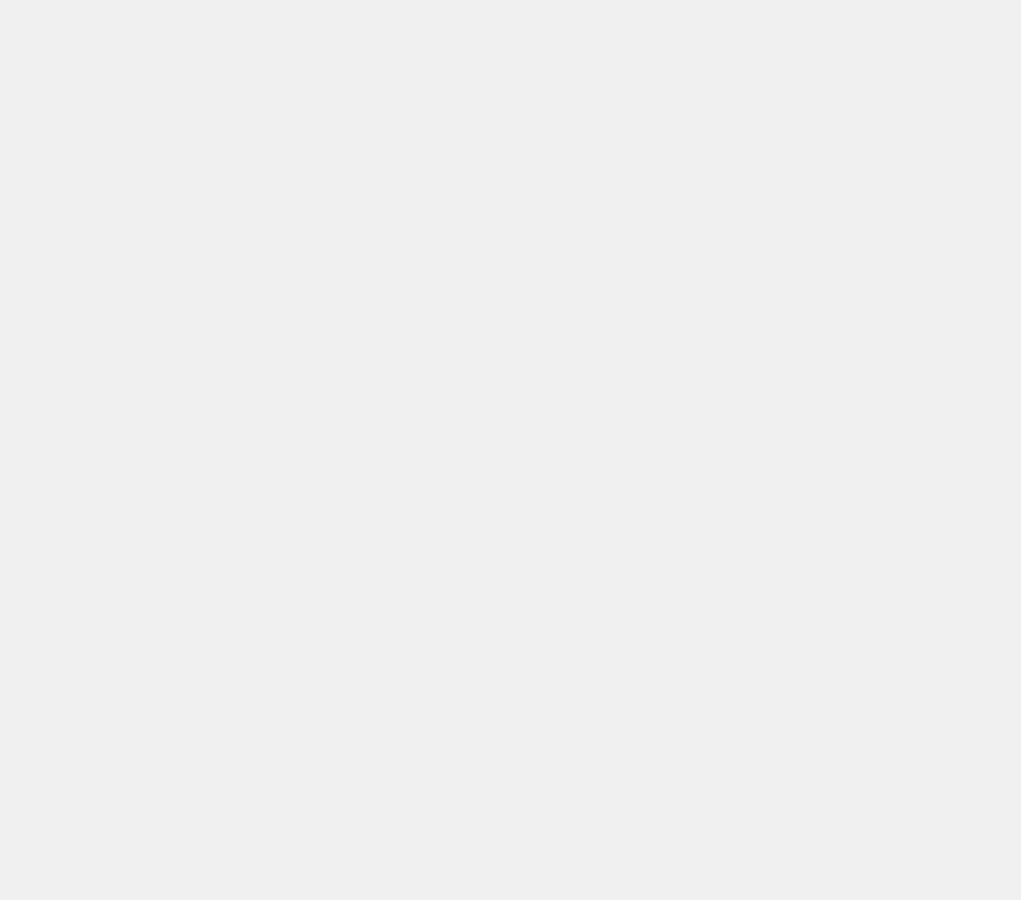
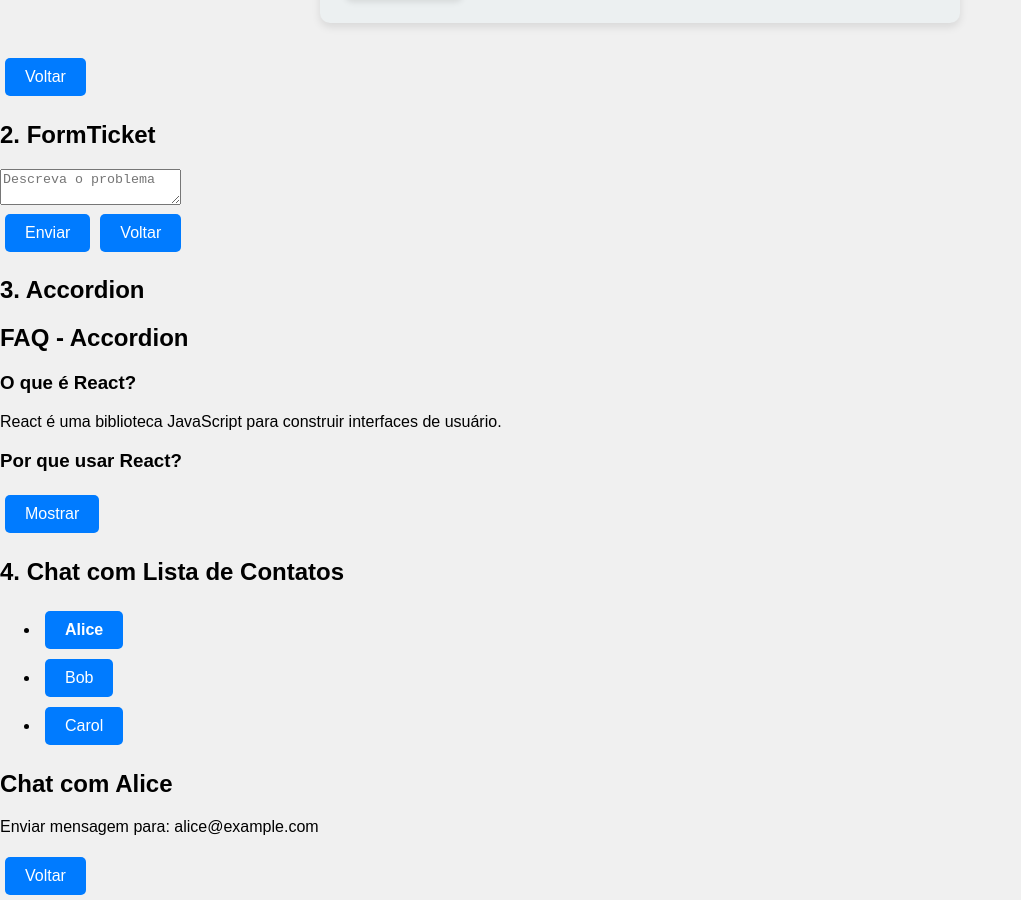
Before and after one commit to LfeBorges/LabEngSoftawer_JS-React2Bi, a React (Create React App) app: page /semana5 in a window 1280 px wide. Shown: the part 466-1366 px from the top of the page, without its empty margins (0-1021 px from the left). Before the commit the page ends 800 px from the top, so only its background shows below. Built offline with nearby package versions, Linux system fonts and the light colour scheme.

Commit message:
Atualização Atividade semana5
Foi adicionado novos forms

```diff
--- /dev/null
+++ b/src/Componentes/Accordion.js
@@ -0,0 +1,38 @@
+import { useState } from "react";
+
+function Panel({ title, children, isActive, onShow }) {
+  return (
+    <section>
+      <h3>{title}</h3>
+      {isActive ? (
+        <p>{children}</p>
+      ) : (
+        <button onClick={onShow}>Mostrar</button>
+      )}
+    </section>
+  );
+}
+
+export default function Accordion() {
+  const [activeIndex, setActiveIndex] = useState(0);
+
+  return (
+    <>
+      <h2>FAQ - Accordion</h2>
+      <Panel
+        title="O que é React?"
+        isActive={activeIndex === 0}
+        onShow={() => setActiveIndex(0)}
+      >
+        React é uma biblioteca JavaScript para construir interfaces de usuário.
+      </Panel>
+      <Panel
+        title="Por que usar React?"
+        isActive={activeIndex === 1}
+        onShow={() => setActiveIndex(1)}
+      >
+        React permite criar aplicações de forma declarativa, eficiente e flexível.
+      </Panel>
+    </>
+  );
+}
--- /dev/null
+++ b/src/Componentes/Chat.js
@@ -0,0 +1,8 @@
+export default function Chat({ contact }) {
+    return (
+      <section>
+        <h2>Chat com {contact.name}</h2>
+        <p>Enviar mensagem para: {contact.email}</p>
+      </section>
+    );
+  }
--- /dev/null
+++ b/src/Componentes/ContactList.js
@@ -0,0 +1,16 @@
+export default function ContactList({ contacts, selectedId, onSelect }) {
+    return (
+      <ul>
+        {contacts.map((contact) => (
+          <li key={contact.email}>
+            <button
+              onClick={() => onSelect(contact.email)}
+              style={{ fontWeight: contact.email === selectedId ? "bold" : "normal" }}
+            >
+              {contact.name}
+            </button>
+          </li>
+        ))}
+      </ul>
+    );
+  }
--- /dev/null
+++ b/src/Componentes/FormTicket.js
@@ -0,0 +1,32 @@
+import { useState } from "react";
+import Voltar from "./Voltar";
+
+export default function FormTicket() {
+  const [isSent, setIsSent] = useState(false);
+  const [message, setMessage] = useState("");
+
+  if (isSent) {
+    return (
+      <>
+        <h1>Ticket enviado com sucesso!</h1>
+        <Voltar caminho="/semana5" />
+      </>
+    );
+  }
+
+  return (
+    <form onSubmit={(e) => {
+      e.preventDefault();
+      setIsSent(true);
+    }}>
+      <textarea
+        placeholder="Descreva o problema"
+        value={message}
+        onChange={(e) => setMessage(e.target.value)}
+      />
+      <br />
+      <button type="submit">Enviar</button>
+      <Voltar caminho="/semana5" />
+    </form>
+  );
+}
--- a/src/Semana5.js
+++ b/src/Semana5.js
@@ -1,18 +1,43 @@
+import { useState } from "react";
 import { Link } from "react-router-dom";
+import FormQuiz from "./Componentes/formQuiz";
+import FormTicket from "./Componentes/FormTicket";
+import Accordion from "./Componentes/Accordion";
+import ContactList from "./Componentes/ContactList";
+import Chat from "./Componentes/Chat";
 import Voltar from "./Componentes/Voltar";
 
+const contacts = [
+  { name: "Alice", email: "alice@example.com" },
+  { name: "Bob", email: "bob@example.com" },
+  { name: "Carol", email: "carol@example.com" },
+];
+
 export default function Semana5() {
+  const [selectedId, setSelectedId] = useState(contacts[0].email);
+  const contact = contacts.find(c => c.email === selectedId);
+
   return (
-    <>
-      <h2>Atividade da Semana 5</h2>
-      <nav>
-        <ul>
-          <li>
-            <Link to="/semana5/formQuiz">Quiz Interativo</Link>
-          </li>
-        </ul>
-      </nav>
+    <div>
+      <h1>Atividades da Semana 5</h1>
+      <h2>1. FormQuiz</h2>
+      <FormQuiz />
+
+      <h2>2. FormTicket</h2>
+      <FormTicket />
+
+      <h2>3. Accordion</h2>
+      <Accordion />
+
+      <h2>4. Chat com Lista de Contatos</h2>
+      <ContactList
+        contacts={contacts}
+        selectedId={selectedId}
+        onSelect={setSelectedId}
+      />
+      <Chat contact={contact} />
+
       <Voltar caminho="/" />
-    </>
+    </div>
   );
 }
```
